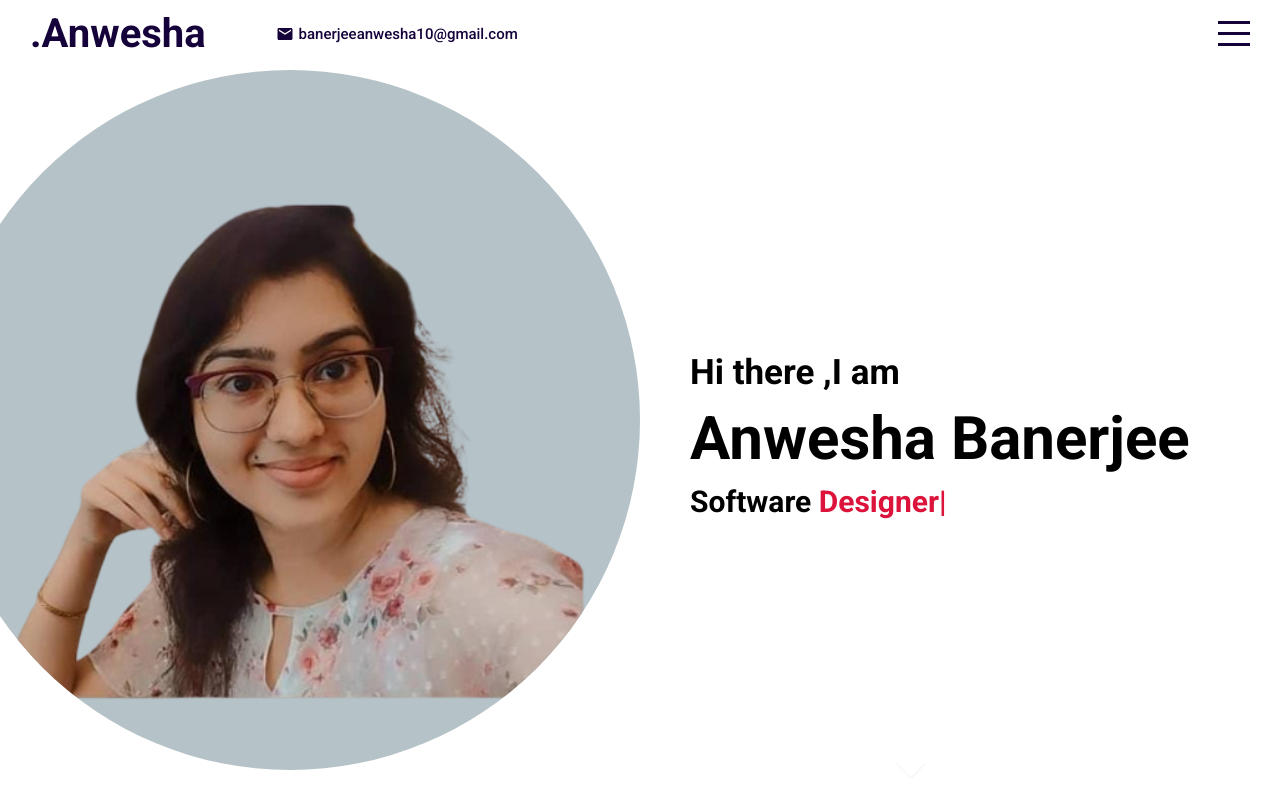
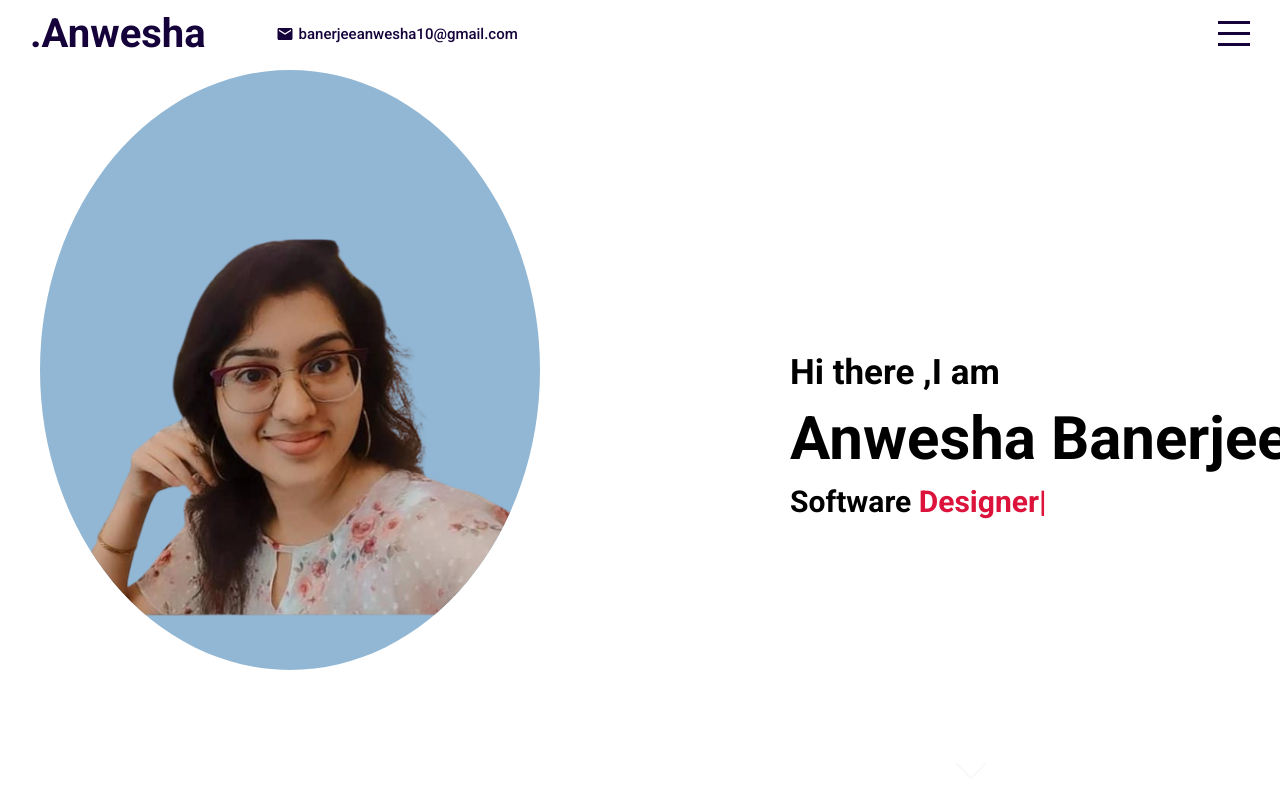
Before and after one commit to anweshabanerjee10/portfolio, a React (Create React App) app: page / in a window 1280 px wide. Built offline with nearby package versions, Linux system fonts and the light colour scheme.

Commit message:
styling changed

```diff
--- a/src/components/intro/Intro.scss
+++ b/src/components/intro/Intro.scss
@@ -12,28 +12,43 @@
     .left{
         flex: 1;
         overflow: hidden;
+        margin-right: 200px;
+
         .imgContainer{
 
-            width: 700px;
-            height: 700px;
-        background-color:rgb(181, 194, 199);
+            width: 500px;
+            height: 600px;
+        background-color:rgb(146, 183, 212);
+
         border-radius: 50%;
         display: flex;
         align-items: flex-end;
         justify-content: center;
         float: right;
+
         @include mobile {
 
-            align-items: flex-start;
+        align-items: flex-start;
+
+          width: 100%;
+          margin-left: 400px;
+          margin-right: -100px;
+         border-radius: 50%;
+
         }
 
             img{
 
-                height: 90%;
+                height: 80%;
+
 
                 @include mobile{
 
-                    height: 50%;
+                    height:60%;
+
+                    margin-left: 120px;
+
+
                 }
 
 
```
